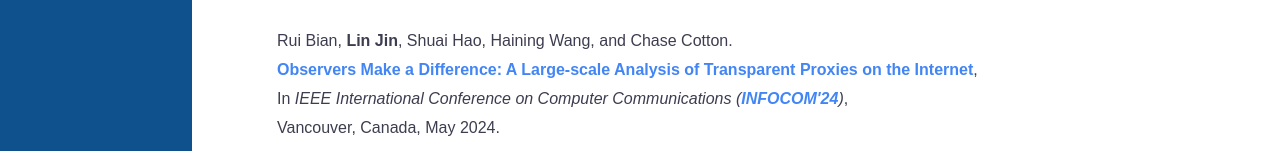
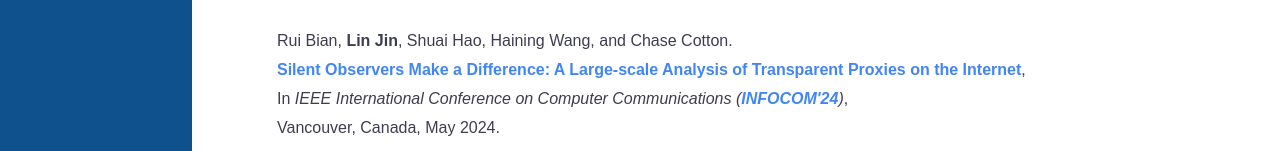
Before and after one commit to lin-jin/lin-jin.github.io, a plain HTML site: page index.html in a window 1280 px wide. Shown: the part 512-663 px from the top of the page. Drawn offline with Linux system fonts and the light colour scheme.

Commit message:
Update index.html

```diff
--- a/index.html
+++ b/index.html
@@ -106,7 +106,7 @@
 
         <div class="content-item">
             Rui Bian, <b>Lin Jin</b>, Shuai Hao, Haining Wang, and Chase Cotton.<br>
-            <b><a href="papers/infocom24.pdf" target="_blank">Observers Make a Difference: A Large-scale Analysis of Transparent Proxies on the Internet</a></b>,<br>
+            <b><a href="papers/infocom24.pdf" target="_blank">Silent Observers Make a Difference: A Large-scale Analysis of Transparent Proxies on the Internet</a></b>,<br>
             In <i>IEEE International Conference on Computer Communications (<a href="https://infocom2024.ieee-infocom.org/" target="_blank"><b>INFOCOM'24</b></a>)</i>,<br>
             Vancouver, Canada, May 2024.
         </div>
```
